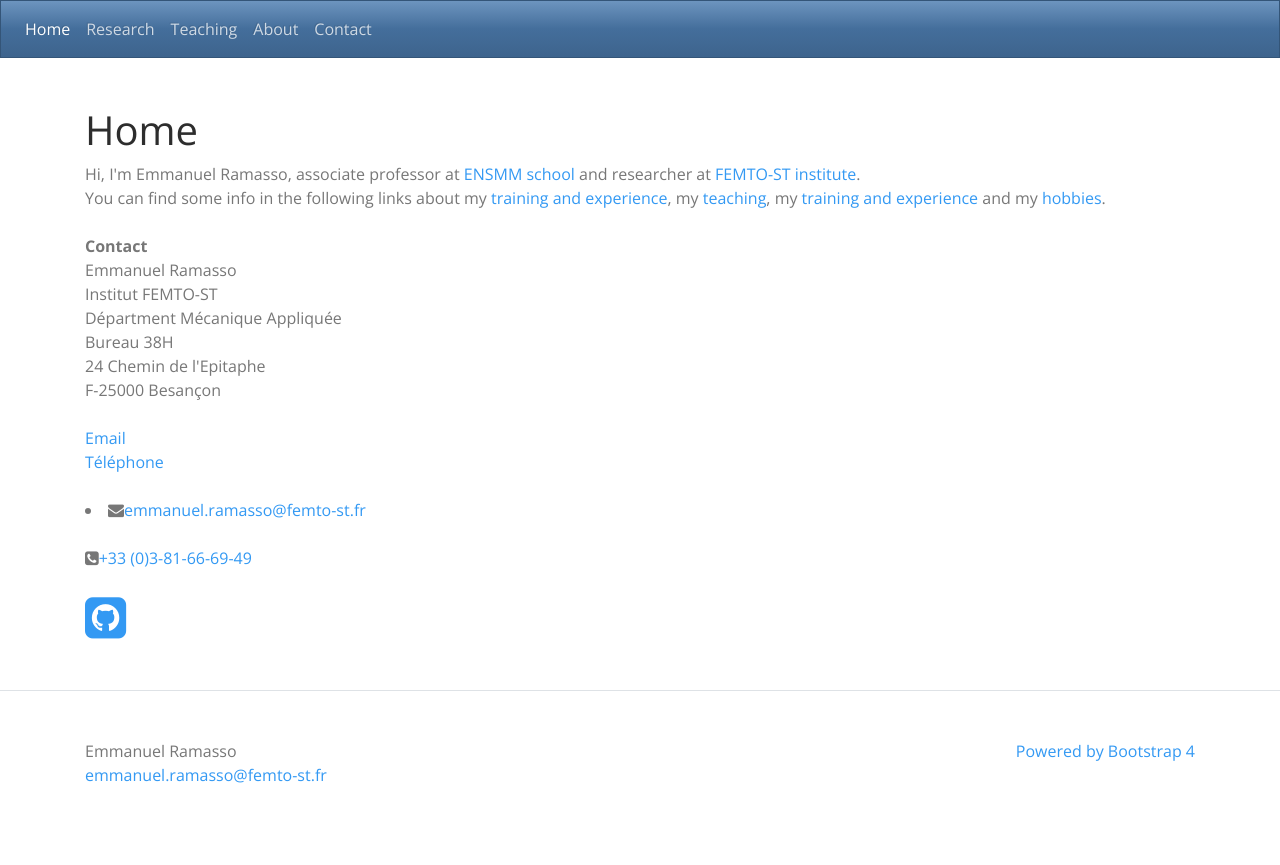
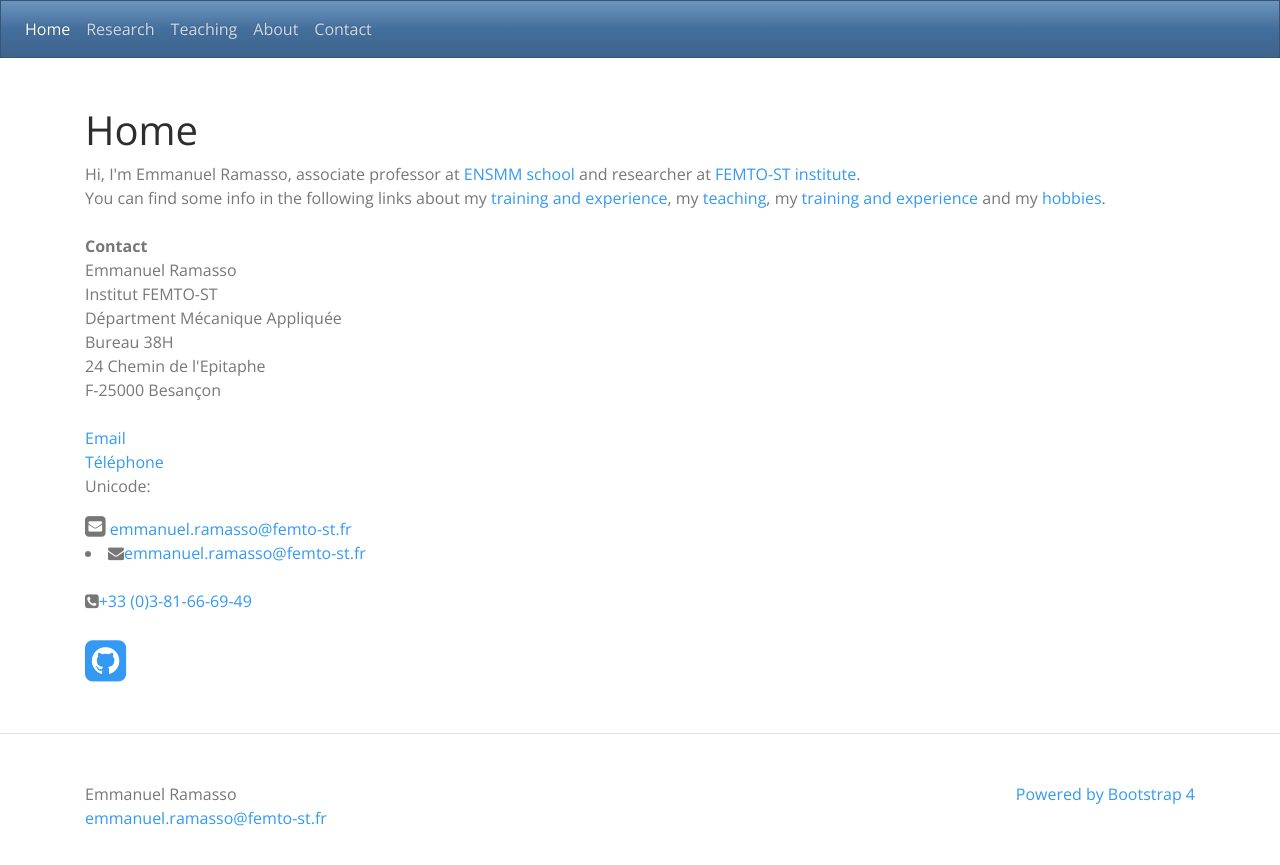
Before and after one commit to emmanuelramasso/emmanuelramasso.github.io, a Jekyll site: the page built from index.html, in a window 1280 px wide. Shown: the top 865 px of the page. Built offline with Jekyll 4.4.1, drawn with Linux system fonts in a browser that asks for light colours; a style sheet for code colours, icons or effects is not loaded.

Commit message:
Update index.html

```diff
--- a/index.html
+++ b/index.html
@@ -28,7 +28,9 @@ F-25000 Besançon<br>
 <a href="mailto:emmanuel.ramasso@femto-st.fr">Email</a><br>
 <a href="tel:+33381666949">Téléphone</a><br>
 
-<i class="fas fa-envelope"></i><br>
+<p>Unicode:</p>
+<i style="font-size:24px" class="fa">&#xf199;</i><span class="contact-detail"><a href="mailto:emmanuel.ramasso@femto-st.fr"> emmanuel.ramasso@femto-st.fr</a></span><br>
+
 
 <li><span class="icon"><i class="fa fa-envelope"></i></span><span class="contact-detail"><a href="mailto:emmanuel.ramasso@femto-st.fr">emmanuel.ramasso@femto-st.fr</a></span><br>
 
```
